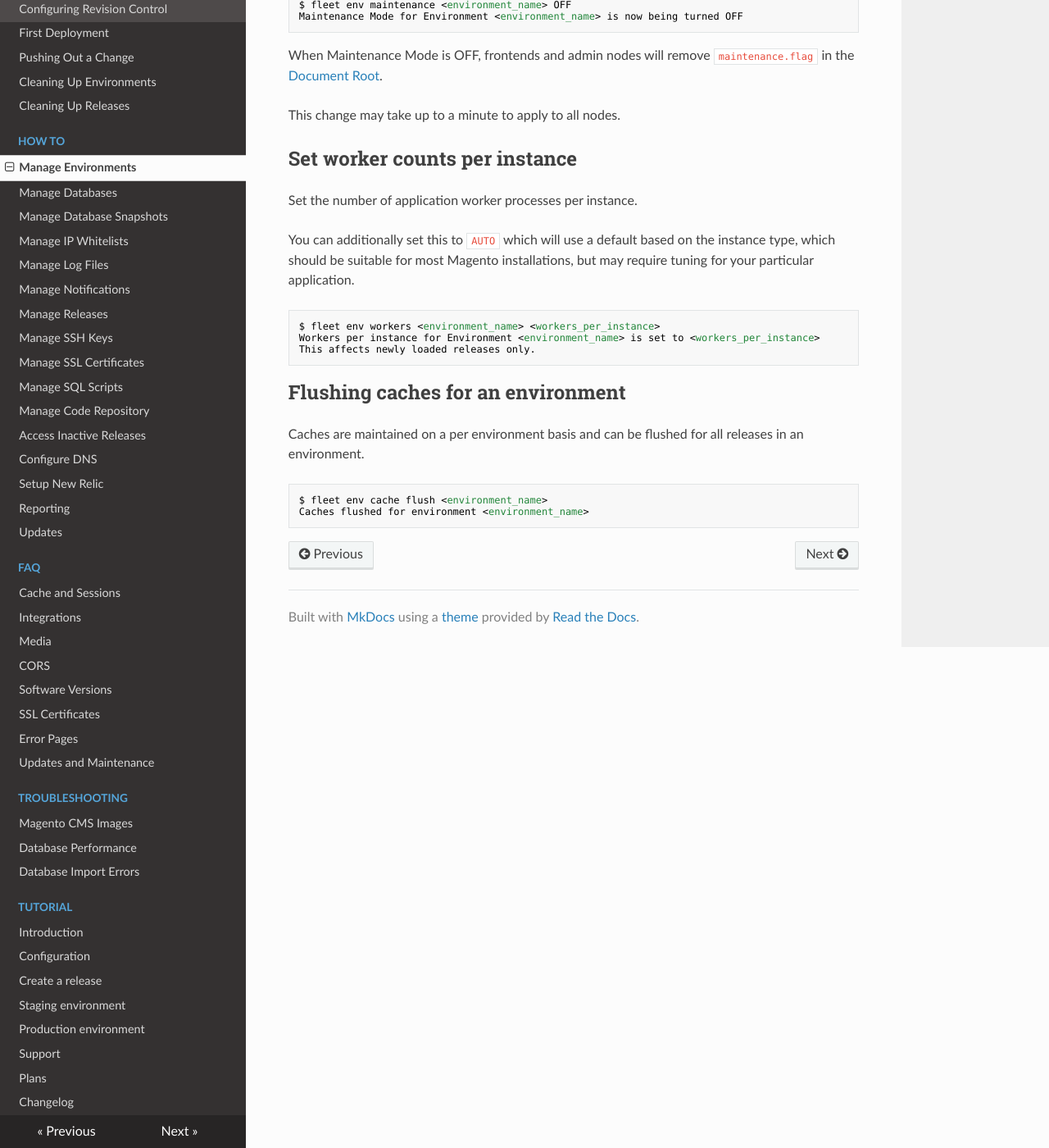
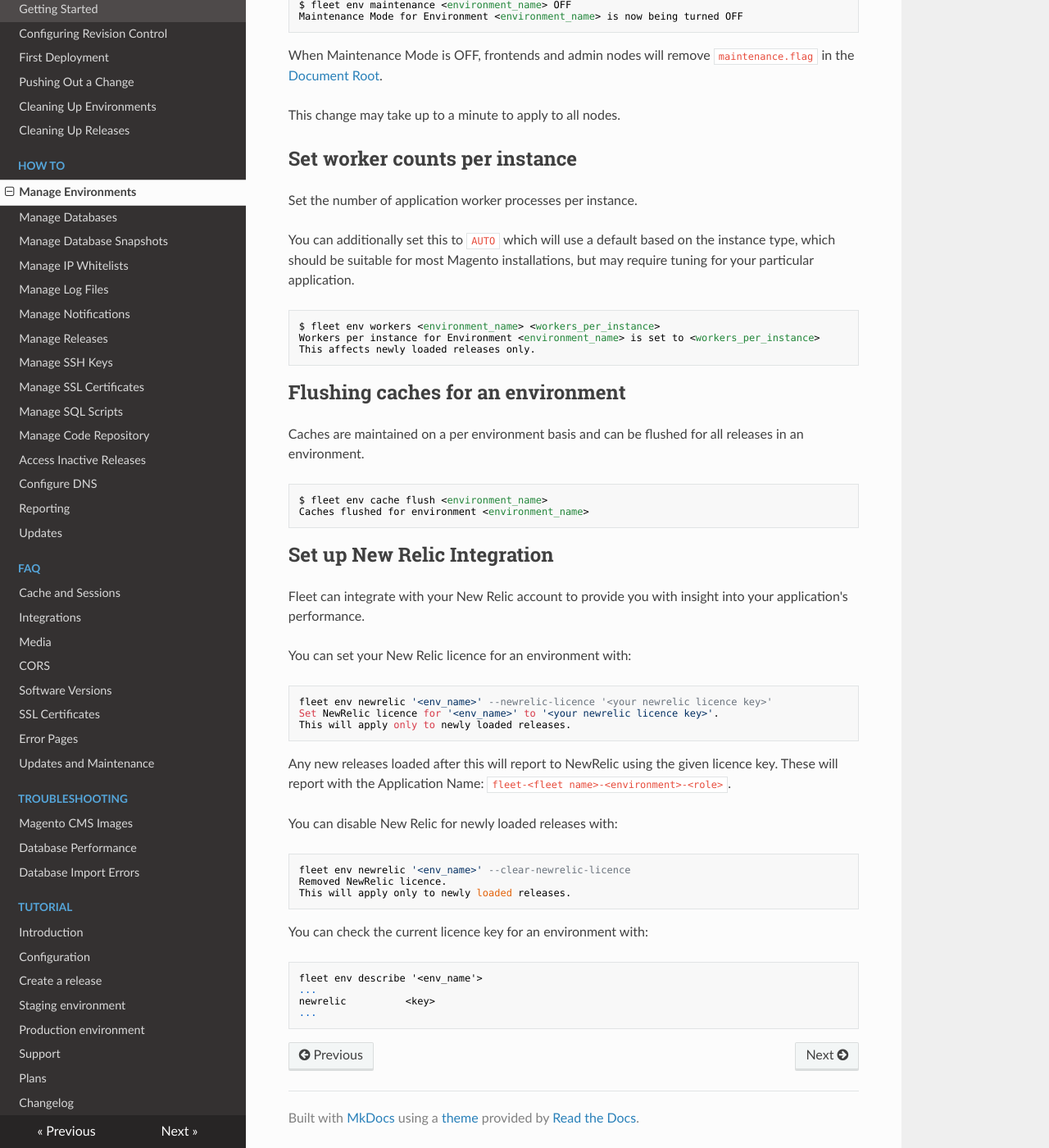
Before and after one commit to anchor/fleet-magento-docs, an MkDocs documentation site: the page built from docs/how-to/manage-environments.md, in a window 1280 px wide and 1400 px high, scrolled down 5343 px. Shown: the whole window at 82% size. Built offline with MkDocs 1.6.1, drawn with Linux system fonts in a browser that asks for light colours; nearby versions of some CDN libraries; old or Windows-style settings are respelled for this version of MkDocs.

Commit message:
Newrelic configuration is now done under the env command

````diff
--- a/docs/how-to/manage-environments.md
+++ b/docs/how-to/manage-environments.md
@@ -308,3 +308,37 @@ for all releases in an environment.
 $ fleet env cache flush <environment_name>
 Caches flushed for environment <environment_name>
 ```
+
+Set up New Relic Integration
+---------------------
+
+Fleet can integrate with your New Relic account to provide you
+with insight into your application's performance.
+
+You can set your New Relic licence for an environment with:
+
+```
+fleet env newrelic '<env_name>' --newrelic-licence '<your newrelic licence key>'
+Set NewRelic licence for '<env_name>' to '<your newrelic licence key>'.
+This will apply only to newly loaded releases.
+```
+
+Any new releases loaded after this will report to NewRelic using the given licence key.
+These will report with the Application Name: `fleet-<fleet name>-<environment>-<role>`.
+
+You can disable New Relic for newly loaded releases with:
+
+```
+fleet env newrelic '<env_name>' --clear-newrelic-licence
+Removed NewRelic licence.
+This will apply only to newly loaded releases.
+```
+
+You can check the current licence key for an environment with:
+
+```
+fleet env describe '<env_name'>
+...
+newrelic          <key>
+...
+```
--- a/mkdocs.yml
+++ b/mkdocs.yml
@@ -42,7 +42,6 @@ pages:
   - 'Manage Code Repository': 'how-to/manage-code-repository.md'
   - 'Access Inactive Releases': 'how-to/access-inactive-releases.md'
   - 'Configure DNS': 'how-to/configure-dns.md'
-  - 'Setup New Relic': 'how-to/newrelic.md'
   - 'Reporting': 'how-to/access-reports.md'
   - 'Updates': 'how-to/updates.md'
 - FAQ:
````
Also changed, not shown: docs/how-to/newrelic.md (deleted, +0 -31 lines).
